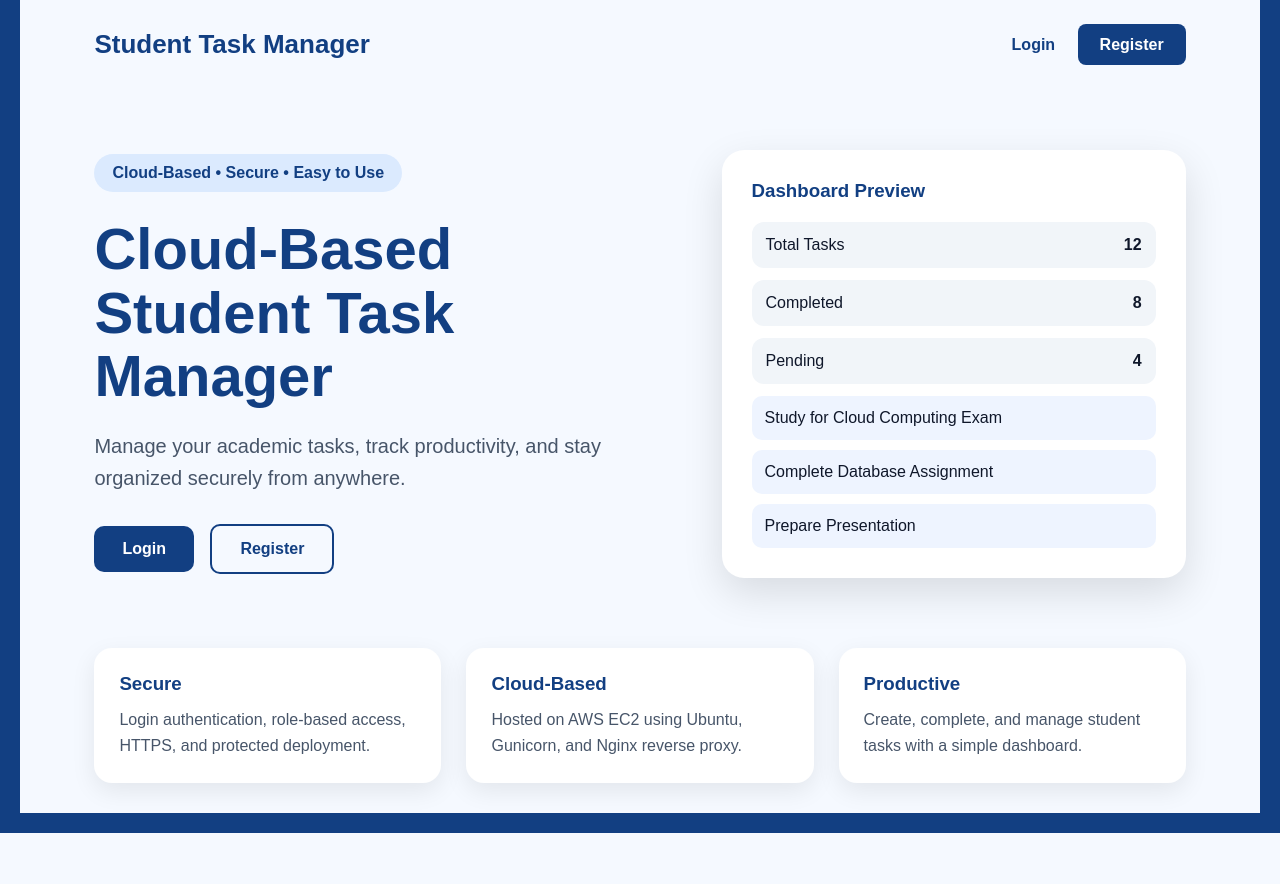
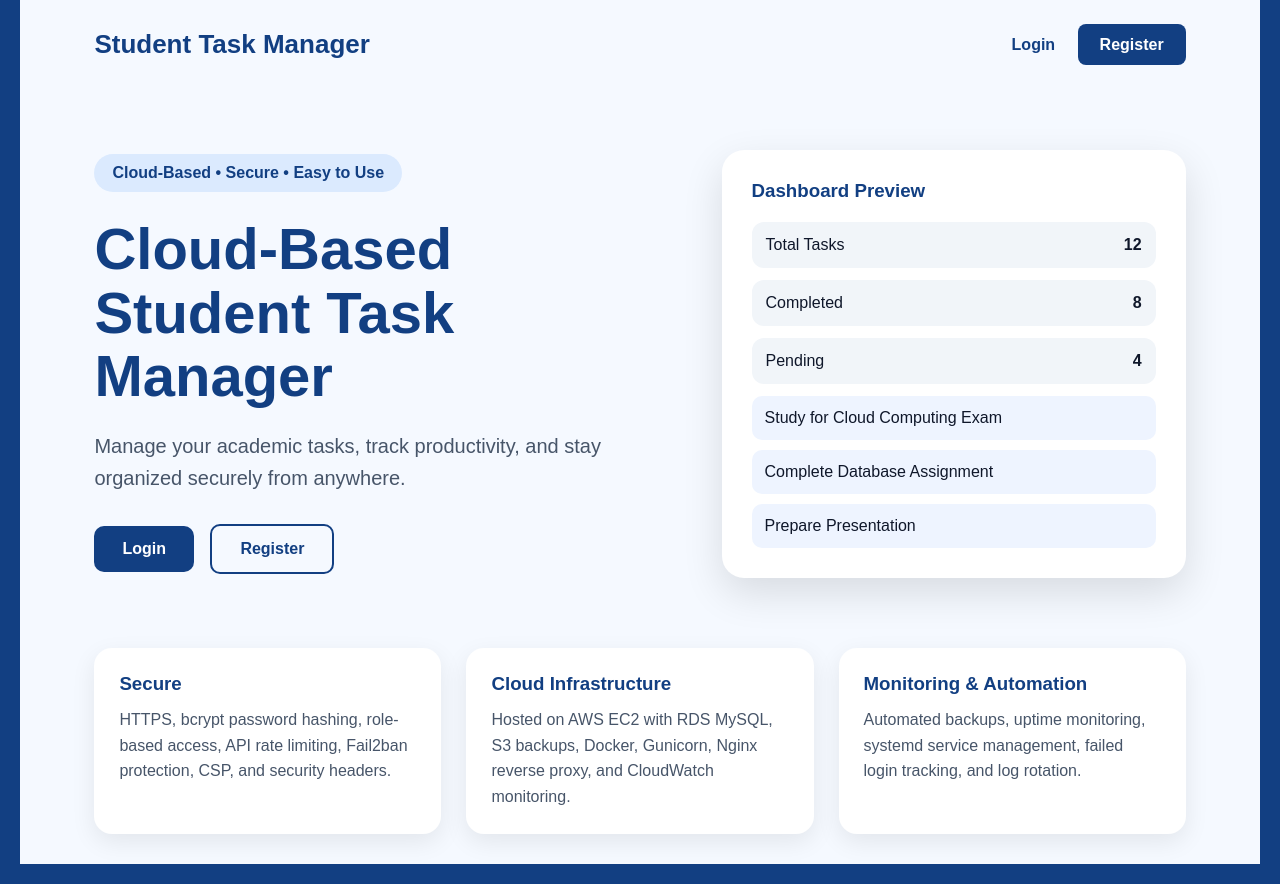
Before and after one commit to Jithu-Dhanapalan/student-task-manager, a Flask app: page / in a window 1280 px wide. Shown: the part 21-905 px from the top of the page. Before the commit the page ends 854 px from the top, so only its background shows below. Run offline with Flask 3, Linux system fonts and the light colour scheme.

Commit message:
Update homepage feature cards

```diff
--- a/app/templates/index.html
+++ b/app/templates/index.html
@@ -62,21 +62,35 @@
 
     <div class="feature-card">
         <h3>Secure</h3>
-            <p>Login authentication, role-based access, HTTPS, and protected deployment.</p>
+
+        <p>
+            HTTPS, bcrypt password hashing, role-based access,
+            API rate limiting, Fail2ban protection, CSP,
+            and security headers.
+        </p>
     </div>
 
     <div class="feature-card">
-            <h3>Cloud-Based</h3>
-            <p>Hosted on AWS EC2 using Ubuntu, Gunicorn, and Nginx reverse proxy.</p>
+        <h3>Cloud Infrastructure</h3>
+
+        <p>
+            Hosted on AWS EC2 with RDS MySQL, S3 backups,
+            Docker, Gunicorn, Nginx reverse proxy,
+            and CloudWatch monitoring.
+        </p>
     </div>
 
     <div class="feature-card">
-            <h3>Productive</h3>
-            <p>Create, complete, and manage student tasks with a simple dashboard.</p>
+        <h3>Monitoring & Automation</h3>
+
+        <p>
+            Automated backups, uptime monitoring,
+            systemd service management,
+            failed login tracking, and log rotation.
+        </p>
     </div>
 
 </section>
-
 </div>
 
 {% endblock %}
```
Lines whose indentation alone changed are shown as unchanged.
